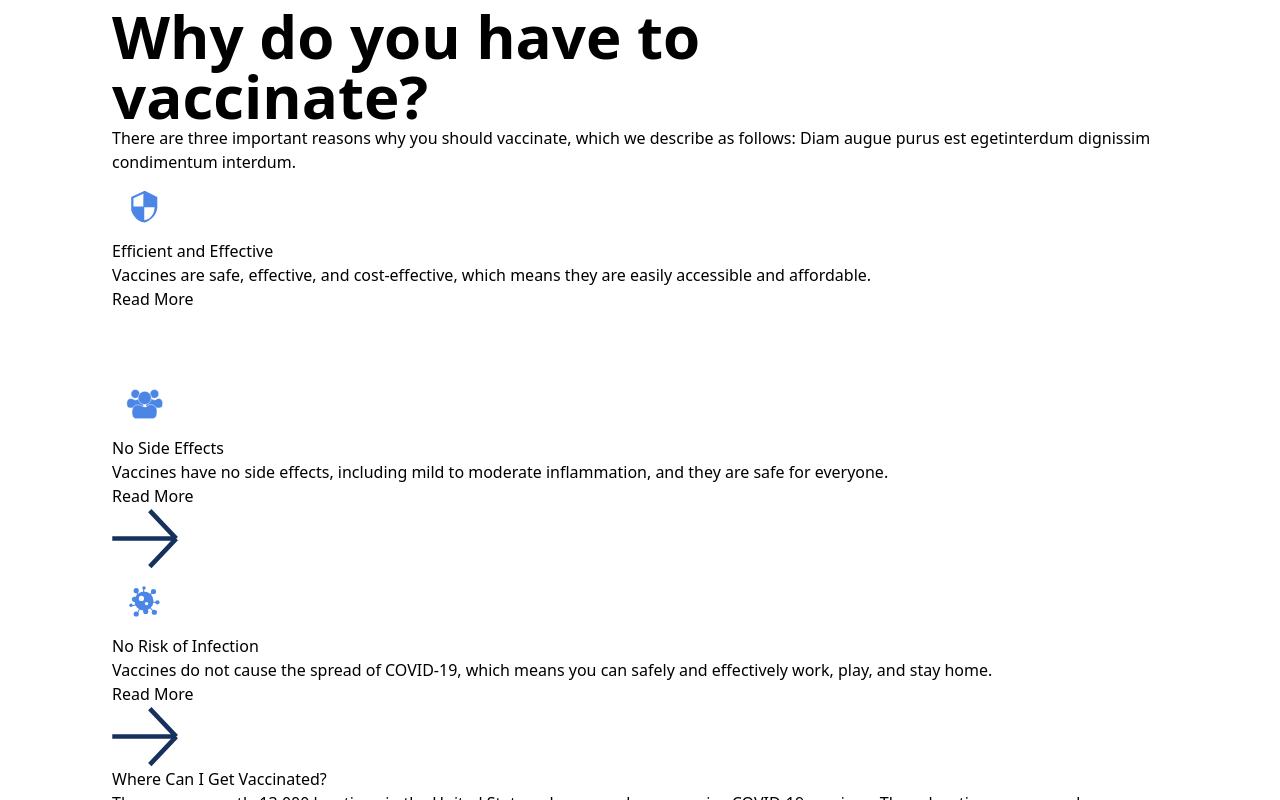
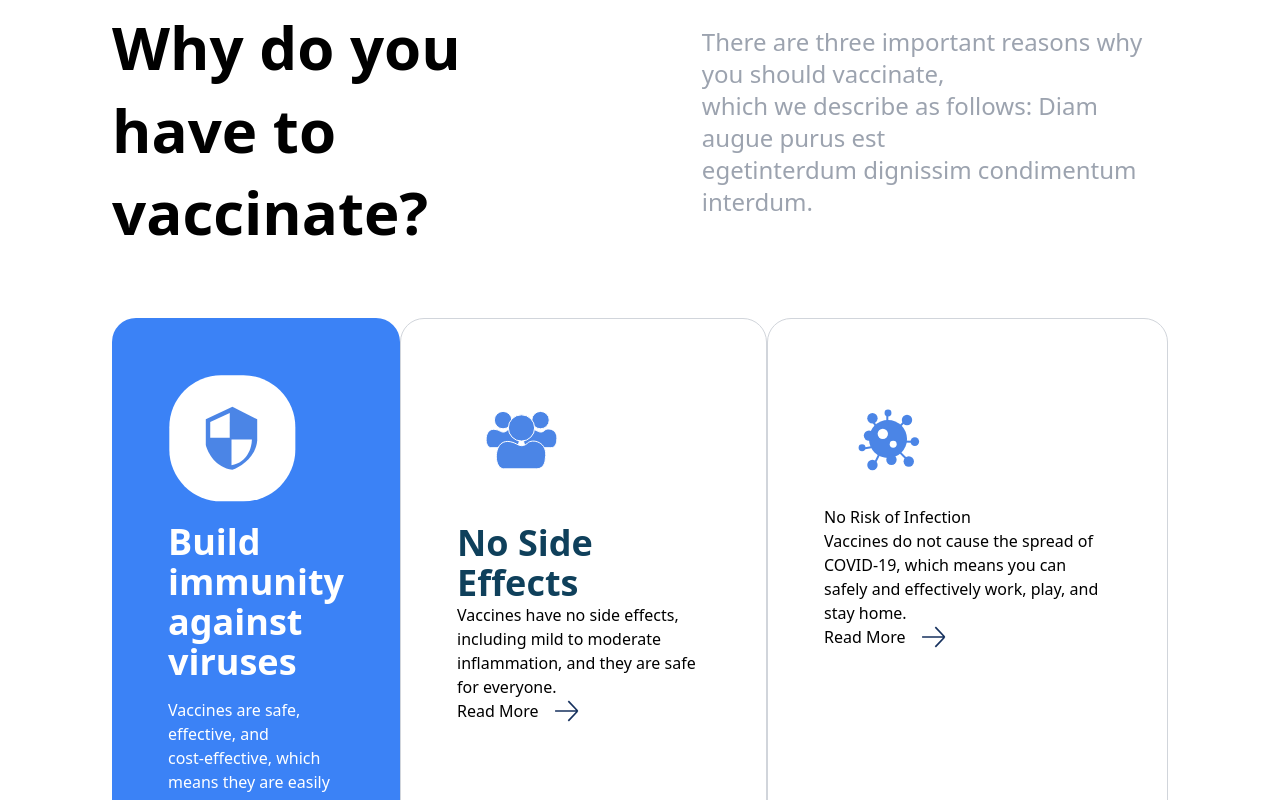
Before and after one commit to SamirKhan21860/Vaccine_Business_Website, a React (Vite) app: page / in a window 1280 px wide. Shown: the part 1140-1940 px from the top of the page. Built offline with nearby package versions, Linux system fonts and the light colour scheme.

Commit message:
styling cards

```diff
--- a/src/Home/Home.tsx
+++ b/src/Home/Home.tsx
@@ -51,52 +51,67 @@ const Home = () => {
       </div>
       <div className="build-immunity">
         <div className="wrapper">
-            <div className="content ">
-              <h2 className="text-6xl font-bold ">
+          <div className="content flex justify-between gap-48">
+            <h2 className="text-6xl font-bold leading-snug">
               Why do you have to
               <br /> vaccinate?
             </h2>
-              <p>
+            <p className="mt-5 text-gray-400 text-2xl">
               There are three important reasons why you should vaccinate,
-                which we describe as follows: Diam augue purus est egetinterdum
-                dignissim condimentum interdum.
+              <br />
+              which we describe as follows: Diam augue purus est
+              <br /> egetinterdum dignissim condimentum interdum.
             </p>
           </div>
-            <div className="cards">
-              <div>
-                <img src="/card-1-icon.svg" alt="" />
-                <h3>Efficient and Effective</h3>
-                <p>
-                  Vaccines are safe, effective, and cost-effective, which means
-                  they are easily accessible and affordable.
+          <div className="cards mt-16 flex">
+            <div className="bg-blue-500 rounded-3xl p-14">
+              <img
+                src="/card-1-icon.svg"
+                alt="protector sheild icon"
+                className="w-32"
+              />
+              <h3 className="text-white font-semibold text-4xl mt-5">
+                Build immunity against <br /> viruses
+              </h3>
+              <p className="text-white my-4">
+                Vaccines are safe, effective, and <br /> cost-effective, which
+                means they are easily
+                <br /> accessible and affordable. They are <br /> also known as
+                the same thing as the <br /> standard ones that are available.
               </p>
-                <a href="">
-                  <span>Read More</span>
-                  <img src="/white-arrow-icon.svg" alt="" />
+              <a href="#" className="flex gap-4">
+                <span className="text-indigo-50">Read More</span>
+                <img
+                  src="/white-arrow-icon.svg"
+                  alt="right arrow icon to read more"
+                  className="w-6"
+                />
               </a>
             </div>
-              <div>
-                <img src="/card-2-icon.svg" alt="" />
-                <h3>No Side Effects</h3>
+            <div className="p-14 border border-gray-300 rounded-3xl">
+              <img src="/card-2-icon.svg" alt="" className="w-32" />
+              <h3 className="text-[#0F405B] font-semibold text-4xl mt-5">
+                No Side Effects
+              </h3>
               <p>
                 Vaccines have no side effects, including mild to moderate
                 inflammation, and they are safe for everyone.
               </p>
-                <a href="">
+              <a href="" className="flex gap-4">
                 <span>Read More</span>
-                  <img src="/black-arrow-icon.svg" alt="" />
+                <img src="/black-arrow-icon.svg" alt="" className="w-6" />
               </a>
             </div>
-              <div>
-                <img src="/card-3-icon.svg" alt="" />
+            <div className="p-14 border border-gray-300 rounded-3xl">
+              <img src="/card-3-icon.svg" alt="" className="w-32" />
               <h3>No Risk of Infection</h3>
               <p>
                 Vaccines do not cause the spread of COVID-19, which means you
                 can safely and effectively work, play, and stay home.
               </p>
-                <a href="">
+              <a href="" className="flex gap-4">
                 <span>Read More</span>
-                  <img src="/black-arrow-icon.svg" alt="" />
+                <img src="/black-arrow-icon.svg" alt="" className="w-6" />
               </a>
             </div>
           </div>
@@ -139,6 +154,6 @@ const Home = () => {
       <footer className="footer"></footer>
     </div>
   );
-}
+};
 
 export default Home;
```
Lines whose indentation alone changed are shown as unchanged.
